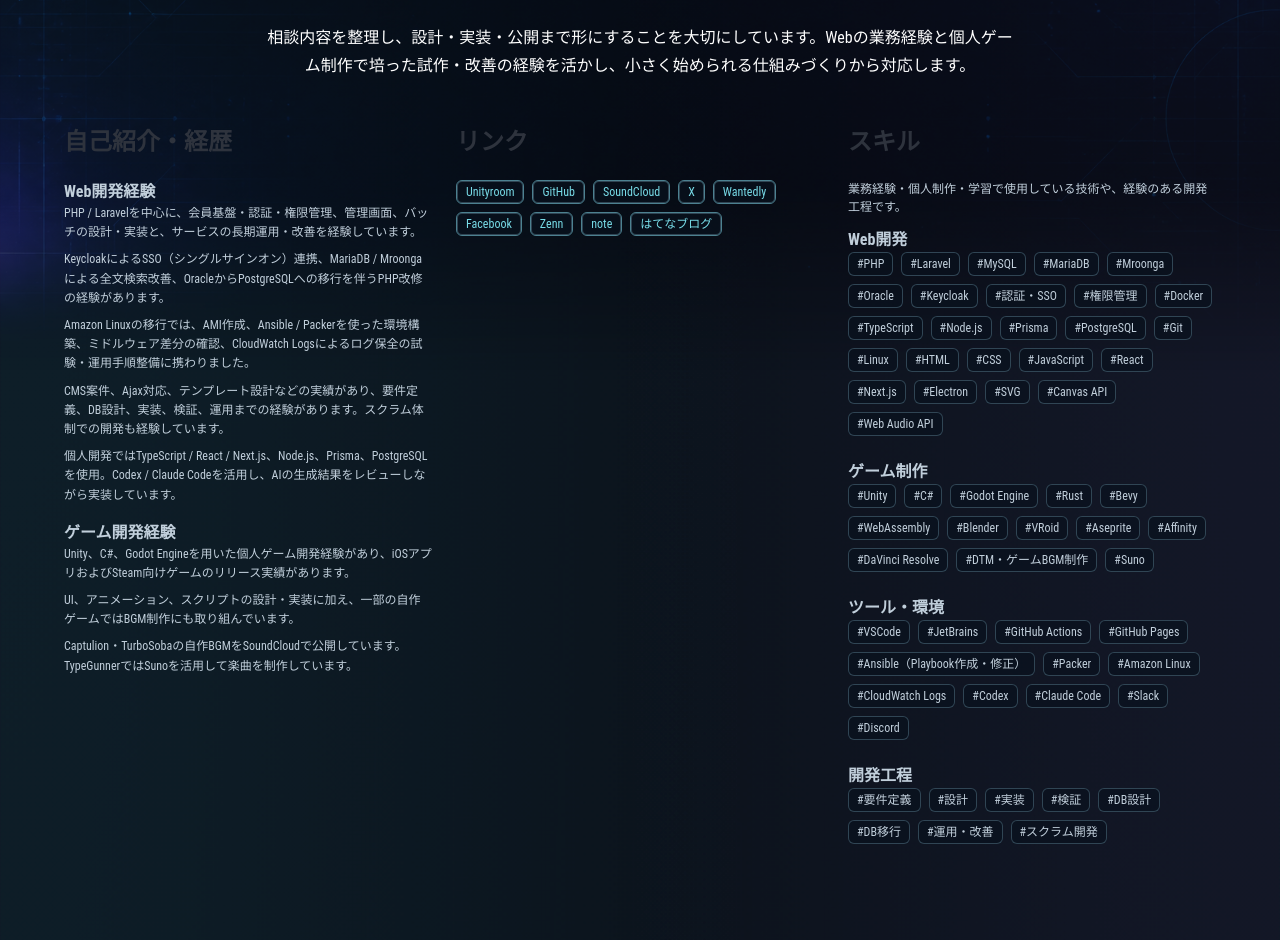
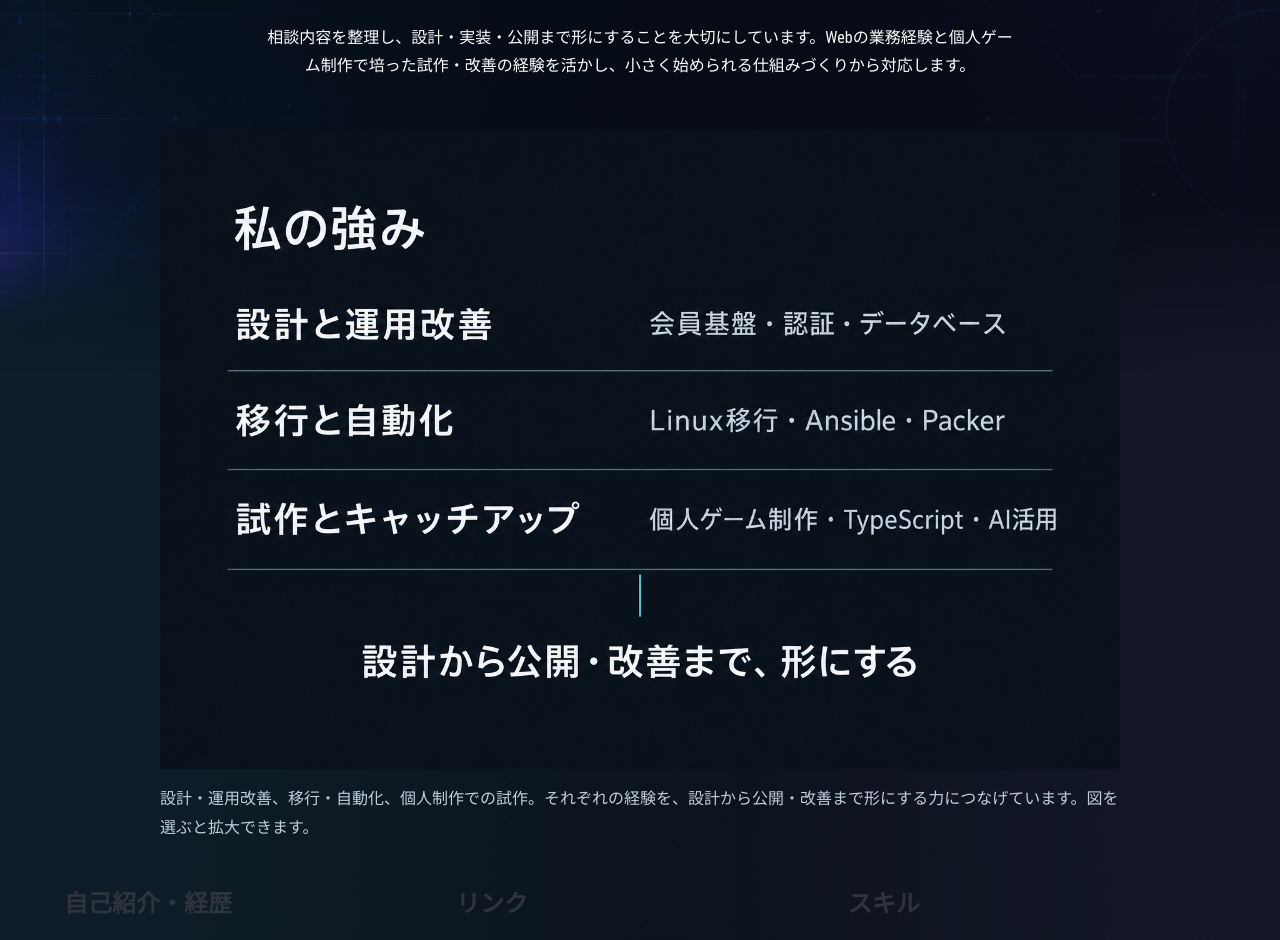
Before and after one commit to Czmirror/portfolio, a React (Vite) app: page / in a window 1280 px wide. Shown: the part 1220-2160 px from the top of the page. Built offline with nearby package versions, Linux system fonts and the light colour scheme.

Commit message:
feat: add simple profile strengths diagram and verify showcase

```diff
--- a/index.html
+++ b/index.html
@@ -153,6 +153,14 @@
                 相談内容を整理し、設計・実装・公開まで形にすることを大切にしています。Webの業務経験と個人ゲーム制作で培った試作・改善の経験を活かし、小さく始められる仕組みづくりから対応します。
             </p>
         </div>
+
+        <figure class="profile-strengths">
+            <a href="./assets/image/profile/strengths.png" target="_blank" rel="noopener noreferrer" aria-label="私の強みの図を拡大して開く">
+                <img src="./assets/image/profile/strengths.png" width="1536" height="1024" loading="lazy"
+                     alt="私の強み。設計と運用改善：会員基盤・認証・データベース。移行と自動化：Linux移行・Ansible・Packer。試作とキャッチアップ：個人ゲーム制作・TypeScript・AI活用。設計から公開・改善まで、形にする。">
+            </a>
+            <figcaption>設計・運用改善、移行・自動化、個人制作での試作。それぞれの経験を、設計から公開・改善まで形にする力につなげています。図を選ぶと拡大できます。</figcaption>
+        </figure>
 
         <!-- 下層コンテンツ：経歴・リンク・スキル -->
         <div class="columns is-multiline">
--- a/public/assets/css/styles.css
+++ b/public/assets/css/styles.css
@@ -670,11 +670,12 @@ body {
     --work-layout-gap: 3.5rem;
     --work-row-gap: 1.75rem;
     --work-title-size: 3.25rem;
-    --work-body-size: 1.125rem;
+    --work-body-size: 1.25rem;
     --work-texture-opacity: 0.12;
     position: relative;
     isolation: isolate;
-    padding-top: 3rem;
+    padding: 3.25rem 0 5rem;
+    scroll-margin-top: 3.25rem;
     font-family: -apple-system, BlinkMacSystemFont, "Hiragino Sans", "Yu Gothic", Meiryo, sans-serif;
 }
 
@@ -689,31 +690,37 @@ body {
 }
 
 #portfolio > .container {
-    width: calc(100% - 4rem);
+    width: calc(100% - 7rem);
     max-width: 1374px;
+}
+
+/* 見出しへ移動した後に100px戻るずれを防ぎ、作品欄は位置を動かさず表示します。 */
+.js.motion-ok #portfolio.slide-in {
+    transform: none;
+    transition: opacity 0.6s ease-out;
 }
 
 .work-section-heading .store-title {
     text-align: left;
     font-size: var(--work-title-size);
     line-height: 1.2;
-    margin-bottom: 0.75rem;
+    margin-bottom: 0.5rem;
 }
 
 .work-section-heading > p {
     color: var(--color-text-muted);
     font-size: var(--work-body-size);
     line-height: 1.8;
-    margin-bottom: 1.25rem;
+    margin-bottom: 0.75rem;
 }
 
 #portfolio .work-directory {
     justify-content: flex-start;
-    margin-bottom: 2.25rem;
+    margin-bottom: 2rem;
 }
 
 #portfolio .work-directory a {
-    padding: 0.75rem 1rem;
+    padding: 0.625rem 1rem;
     font-size: var(--work-body-size);
 }
 
@@ -756,12 +763,12 @@ body {
 
 .web-work-category {
     color: var(--color-accent);
-    font-size: 0.875rem;
+    font-size: 1rem;
     margin-bottom: 0.75rem;
 }
 
 .web-work-title {
-    font-size: var(--work-title-size);
+    font-size: calc(var(--work-title-size) + 0.25rem);
     font-weight: 700;
     line-height: 1.15;
     color: var(--color-text);
@@ -770,7 +777,7 @@ body {
 
 .web-work-summary {
     color: var(--color-text);
-    font-size: 1.375rem;
+    font-size: 1.5rem;
     line-height: 1.7;
     font-weight: 700;
     margin-bottom: 1rem;
@@ -788,6 +795,7 @@ body {
     align-items: center;
     justify-content: center;
     padding: 0.875rem 2rem;
+    min-width: 14.5rem;
     border-radius: 6px;
     background: var(--color-accent);
     color: var(--color-page);
@@ -846,6 +854,8 @@ body {
         --work-row-gap: 2rem;
         --work-body-size: 1rem;
         --work-texture-opacity: 0.08;
+        padding-left: 1.5rem;
+        padding-right: 1.5rem;
     }
 
     #portfolio > .container {
@@ -1291,3 +1301,33 @@ body {
     background-color: var(--color-page);
     box-shadow: inset 0 1px var(--color-border);
 }
+
+
+/* 自己紹介の図解は原本の比率を保ち、スマホでは拡大リンクから読めます。 */
+.profile-strengths {
+    max-width: 960px;
+    margin: 0 auto 3rem;
+}
+
+.profile-strengths img {
+    display: block;
+    width: 100%;
+    height: auto;
+    border-radius: 3px;
+}
+
+.profile-strengths a {
+    display: block;
+}
+
+.profile-strengths a:focus-visible {
+    outline: 2px solid var(--color-accent);
+    outline-offset: 4px;
+}
+
+.profile-strengths figcaption {
+    margin-top: 1rem;
+    color: var(--color-text-muted);
+    font-size: 1rem;
+    line-height: 1.8;
+}
```
Also changed, not shown: public/assets/image/profile/README.md (added), public/assets/image/profile/strengths.png (added), 4 other files (tests, documents, lock files or other folders).
